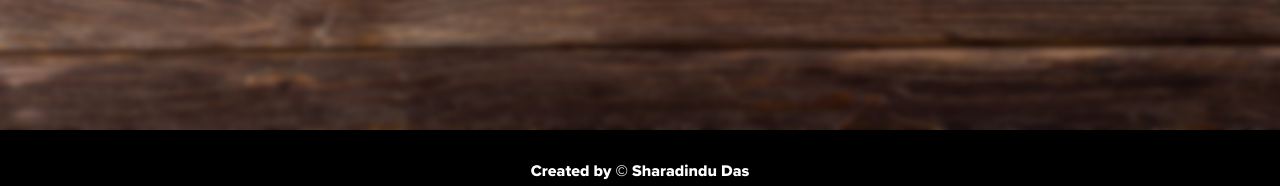
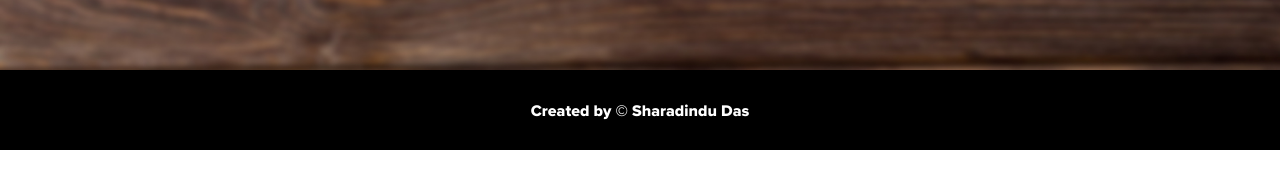
Before and after one commit to R3MODAS/Spicy-Pricey-Food-Delivery-App, a React (Vite) app: page /about in a window 1280 px wide. Shown: the part 766-952 px from the top of the page. After the commit the page ends 916 px from the top, so only its background shows below. Built offline with nearby package versions, Linux system fonts and the light colour scheme; no server answers.

Commit message:
issue fixed

```diff
--- a/index.html
+++ b/index.html
@@ -6,7 +6,7 @@
     <meta name="viewport" content="width=device-width, initial-scale=1.0" />
     <title>Spicy Pricey | Online Food Delivery App</title>
   </head>
-  <body>
+  <body class="relative">
     <div id="root"></div>
     <script type="module" src="/src/main.jsx"></script>
   </body>
--- a/src/App.jsx
+++ b/src/App.jsx
@@ -1,15 +1,14 @@
-import { Outlet, useLocation } from "react-router-dom";
+import { Outlet } from "react-router-dom";
 import Header from "./components/Header";
 import { Provider } from "react-redux";
 import appStore from "./utils/appStore";
 import Footer from "./components/Footer";
 
 function App() {
-  const {pathname} = useLocation();
 
   return (
     <Provider store={appStore}>
-      <div className="overflow-x-hidden">
+      <div className="overflow-x-hidden relative">
         <Header />
         <Outlet />
         <Footer />
--- a/src/components/Footer.jsx
+++ b/src/components/Footer.jsx
@@ -1,6 +1,6 @@
 const Footer = () => {
   return (
-    <footer className="bg-black text-white h-20">
+    <footer className="bg-black text-white h-20 absolute bottom-0 w-full">
         <div className="container mx-auto flex justify-center items-center h-full">
             <p className="font-ProximaNovaBold text-base">Created by &copy; Sharadindu Das</p>
         </div>
--- a/src/components/User.jsx
+++ b/src/components/User.jsx
@@ -30,7 +30,7 @@ class User extends Component {
         const { name, avatar_url: userImg, html_url: link, location } = UserInfo;
 
         return (
-            <div className='bg-[url("/images/aboutbg.jpg")] bg-cover w-full pt-24 min-h-screen'>
+            <div className='bg-[url("/images/aboutbg.jpg")] bg-cover w-full pt-24 pb-5'>
                 <div className='container mx-auto text-center text-white flex flex-col justify-center items-center min-h-screen custom-shadow'>
                     <h2 className="font-GrotBlack text-2xl md:text-4xl pt-5 pb-3 lg:pb-5">Purpose of Spicy Pricey 😉</h2>
                     <p className='font-GrotMed px-4 w-full lg:p-0 lg:w-[800px] text-base md:text-xl mx-auto'>Spicy Pricey is a place where you can get all sorts of Restaurants where you can order anything, anytime you desire 🔥. This works on Swiggy's Live Data so you will get all the features of the Food Ordering App 😁</p>
--- a/src/pages/About.jsx
+++ b/src/pages/About.jsx
@@ -4,7 +4,9 @@ import User from "../components/User";
 class About extends React.Component{
     render(){
         return(
+            <>
                 <User />
+            </>
         )
     }
 }
--- a/src/pages/Cart.jsx
+++ b/src/pages/Cart.jsx
@@ -19,7 +19,7 @@ const Cart = () => {
   }
 
   return (
-    <div className="2xl:w-6/12 mx-auto menu-container pt-28 pb-5 md:w-10/12 w-full px-3">
+    <div className="2xl:w-6/12 mx-auto menu-container pt-28 pb-28 md:w-10/12 w-full px-3 min-h-screen">
       {
         cartItems.length === 0 ? <CartList items={cartItems} /> : <>
           <h2 className="font-ProximaNovaBlack text-2xl md:text-3xl lg:text-4xl text-center mb-5">Welcome to Cart Page</h2>
--- a/src/pages/Home.jsx
+++ b/src/pages/Home.jsx
@@ -80,7 +80,7 @@ const Home = () => {
     }
 
     return (
-        <div className="container mx-auto pt-24 pb-5">
+        <div className="container mx-auto pt-24 pb-28">
 
             {
                 FilteredRestaurants && AllRestaurants ?
```
